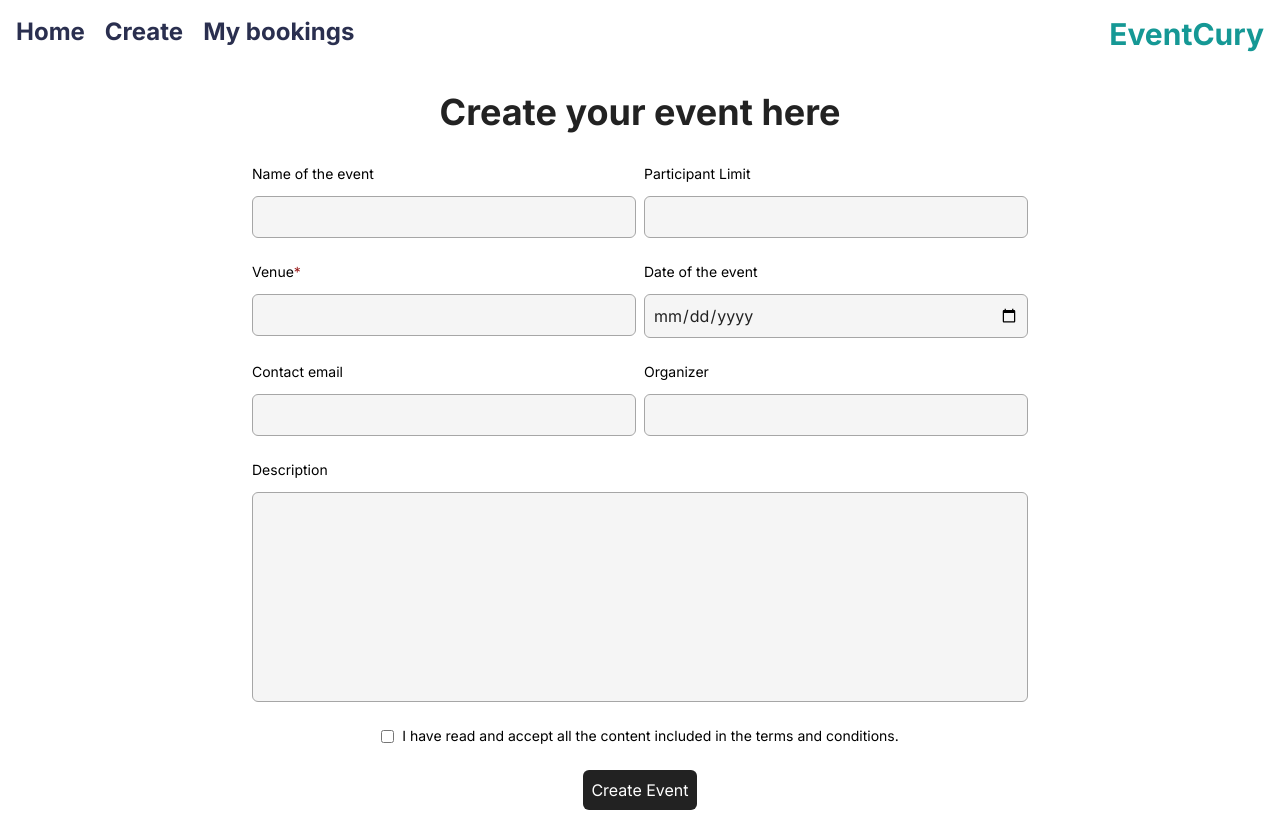
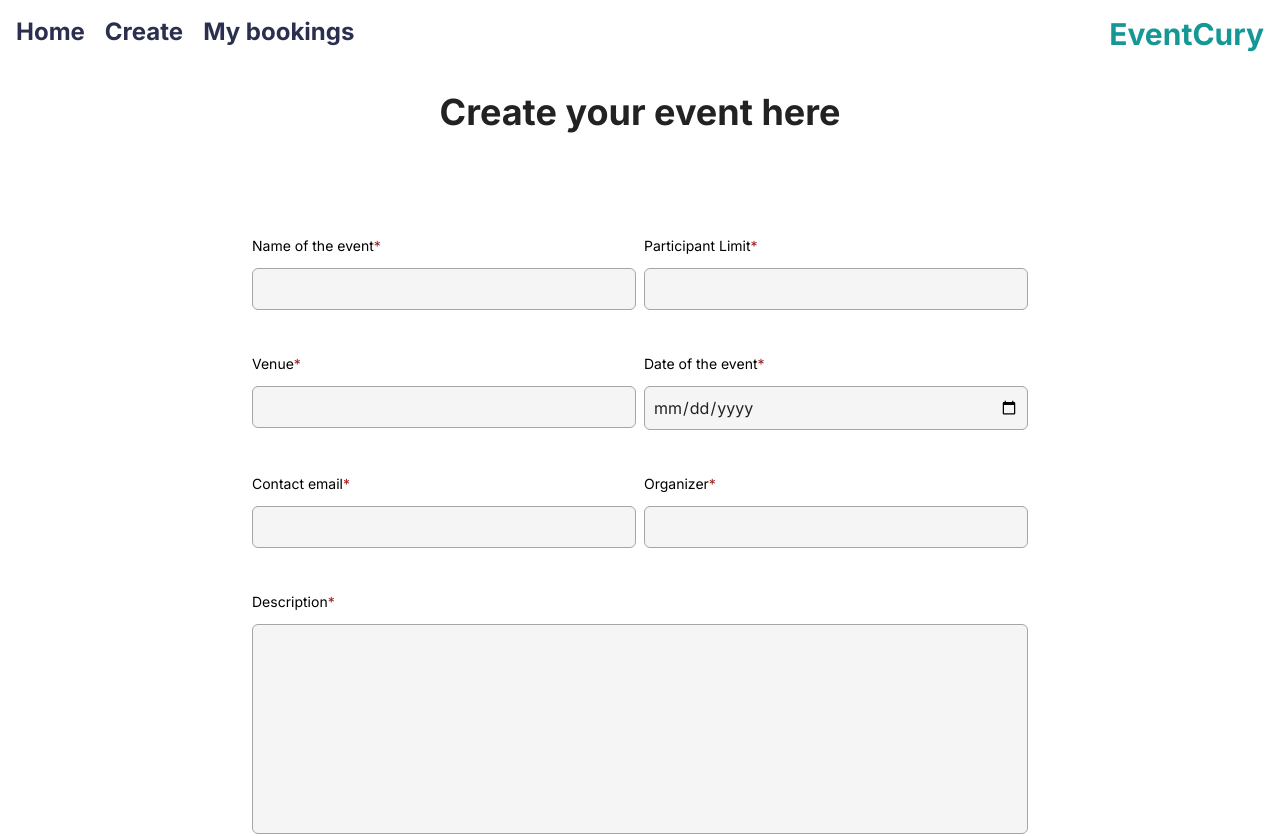
Before and after one commit to RasuwanK/event-manager, a SvelteKit app: page /create in a window 1280 px wide. Shown: the top 836 px of the page. Built offline with nearby package versions, Linux system fonts and the light colour scheme.

Commit message:
Event creation form, validation

```diff
--- a/src/routes/create/+page.svelte
+++ b/src/routes/create/+page.svelte
@@ -1,13 +1,17 @@
 <script lang="ts">
 	import type { ActionData } from './$types';
-  import {enhance} from '$app/forms';
+	import { enhance } from '$app/forms';
+	import Error from '$lib/Error.svelte';
+	import { page } from '$app/stores';
 
+	// Obtaining all the form action return values
 	export let form: ActionData;
+	// If not successfull form returns validation errors
+	// State of the form
 	import InputField from '$lib/InputField.svelte';
 	import FormCell from '$lib/FormCell.svelte';
 	import CheckBox from '$lib/CheckBox.svelte';
 	import Button from '$lib/Button.svelte';
-
 </script>
 
 <div id="create-page" class="mt-4 p-2 flex flex-col items-center">
@@ -15,59 +19,170 @@
 		<header>
 			<h1 class="text-4xl text-center font-bold text-[#222222]">Create your event here</h1>
 		</header>
-		{#if form?.success}
-			<p>Successfully submitted</p>
-		{/if}
-    {#if form?.name.missing}
-      <p>Event name missing</p>
-    {/if}
-		<form method="post" class="p-3 w-full grid grid-cols-2 justify-items-stretch gap-x-2 gap-y-6" use:enhance>
+		<div id="status" class="h-8">
+			{#if form?.success}
+				<span class="text-[#222222] text-sm">Event created successfully</span>
+			{:else if $page.status === 500}
+				<span class="text-red-800 text-sm">Oops something happened (500 error)</span>
+			{/if}
+		</div>
+		<form
+			method="post"
+			class="p-3 w-full grid grid-cols-2 justify-items-stretch gap-x-2 gap-y-6"
+			use:enhance
+		>
 			<FormCell>
+				<div class="h-5">
+					{#if form?.validationErrors?.name.invalid}
+						<Error
+							name="name"
+							invalid={form?.validationErrors?.name.invalid}
+							empty={form?.validationErrors.name.value ? false : true}
+							invalidMessage="Must only contain letters, spaces, and numbers"
+							emptyMessage="Fill out this field"
+						/>
+					{/if}
+				</div>
 				<InputField
+					value={form?.validationErrors.name.value}
 					label="Name of the event"
 					type="text"
 					name="name"
+					isRequired={true}
 				/>
 			</FormCell>
 			<FormCell>
+				<div class="h-5">
+					{#if form?.validationErrors?.participantLimit.invalid}
+						<Error
+							name="participantLimit"
+							invalid={form?.validationErrors.participantLimit.invalid}
+							empty={form?.validationErrors.participantLimit.value ? false : true}
+							invalidMessage="Must only contain numbers"
+							emptyMessage="Fill out this field"
+						/>
+					{/if}
+				</div>
 				<InputField
+					value={form?.validationErrors?.participantLimit.value}
 					label="Participant Limit"
 					type="number"
 					name="participantLimit"
+					isRequired={true}
 				/>
 			</FormCell>
 			<FormCell>
-				<InputField label="Venue" type="text" name="venue" isRequired={true} />
+				<div class="h-5">
+					{#if form?.validationErrors?.venue.invalid}
+						<Error
+							name="venue"
+							invalid={form?.validationErrors.venue.invalid}
+							empty={form?.validationErrors.venue.value ? false : true}
+							invalidMessage="Must only contain letters, spaces, and numbers"
+							emptyMessage="Fill out this field"
+						/>
+					{/if}
+				</div>
+				<InputField
+					value={form?.validationErrors?.venue.value}
+					label="Venue"
+					type="text"
+					name="venue"
+					isRequired={true}
+				/>
 			</FormCell>
 			<FormCell>
+				<div class="h-5">
+					{#if form?.validationErrors?.date.invalid}
+						<Error
+							name="date"
+							invalid={form?.validationErrors.date.invalid}
+							empty={form?.validationErrors.date.value ? false : true}
+							invalidMessage="Must be in the format YYYY-MM-DD"
+							emptyMessage="Fill out this field"
+						/>
+					{/if}
+				</div>
 				<InputField
+					value={form?.validationErrors?.date.value}
 					label="Date of the event"
 					type="date"
 					name="date"
+					isRequired={true}
 				/>
 			</FormCell>
 			<FormCell>
+				<div class="h-5">
+					{#if form?.validationErrors?.contactEmail.invalid}
+						<Error
+							name="contactEmail"
+							invalid={form?.validationErrors.contactEmail.invalid}
+							empty={form?.validationErrors.contactEmail.value ? false : true}
+							invalidMessage="Invalid email"
+							emptyMessage="Fill out this field"
+						/>
+					{/if}
+				</div>
 				<InputField
+					value={form?.validationErrors?.contactEmail.value}
 					label="Contact email"
 					type="email"
 					name="contactEmail"
+					isRequired={true}
 				/>
 			</FormCell>
 			<FormCell>
+				<div class="h-5">
+					{#if form?.validationErrors?.organizer.invalid}
+						<Error
+							name="organizer"
+							invalid={form?.validationErrors?.organizer.invalid}
+							empty={form?.validationErrors?.organizer.value ? false : true}
+							invalidMessage="Must contain only letters"
+							emptyMessage="Fill out this field"
+						/>
+					{/if}
+				</div>
 				<InputField
+					value={form?.validationErrors?.organizer.value}
 					label="Organizer"
 					type="text"
 					name="organizer"
+					isRequired={true}
 				/>
 			</FormCell>
 			<FormCell fullSpan={true}>
+				<div class="h-5">
+					{#if form?.validationErrors?.organizer.invalid}
+						<Error
+							name="description"
+							invalid={form?.validationErrors.description.invalid}
+							empty={form?.validationErrors.description.value ? false : true}
+							invalidMessage="Must contain only letters, spaces and numbers"
+							emptyMessage="Fill out this field"
+						/>
+					{/if}
+				</div>
 				<InputField
+					value={form?.validationErrors?.organizer.value}
 					label="Description"
 					type="textarea"
 					name="description"
+					isRequired={true}
 				/>
 			</FormCell>
 			<FormCell fullSpan={true} isCentered={true}>
+				<div class="h-5">
+					{#if form?.validationErrors?.agree.invalid}
+						<Error
+							name="agree"
+							invalid={form?.validationErrors.agree.invalid}
+							empty={form?.validationErrors.agree.value ? false : true}
+							invalidMessage="Must contain a valid tick"
+							emptyMessage="You must read and agree with the terms and conditions"
+						/>
+					{/if}
+				</div>
 				<CheckBox
 					name="agree"
 					label="I have read and accept all the content included in the terms and conditions."
```
